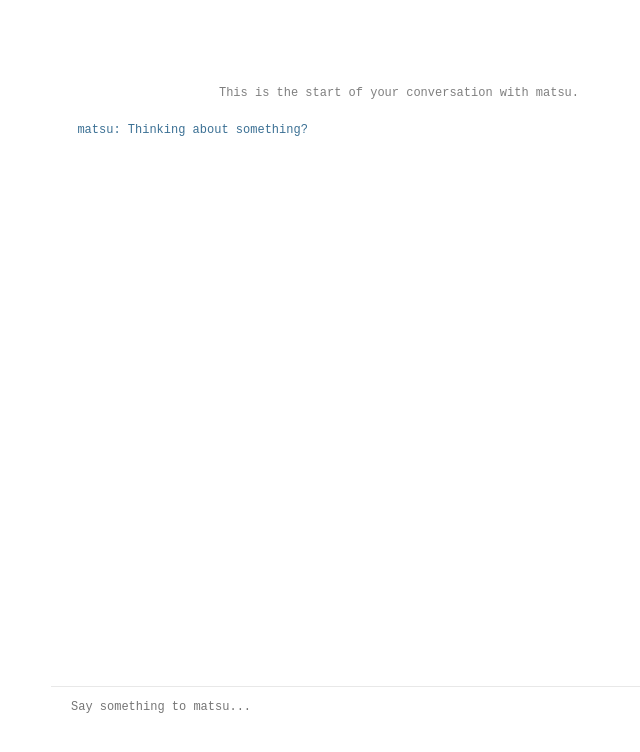
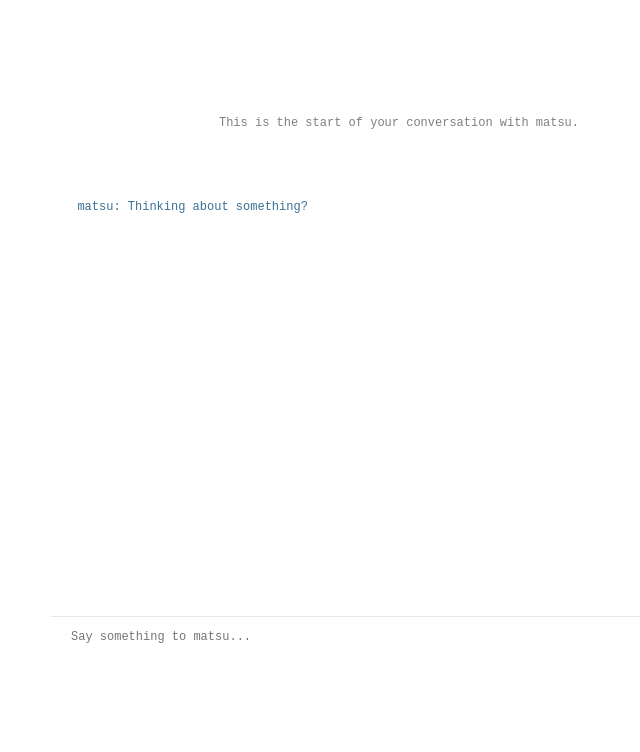
Before and after one commit to yonaymoris/waiting-bot, a React (Create React App) app: page / in a window 1280 px wide. Shown: the top 752 px of the page, without its empty margins (241-881 px from the left). Built offline with nearby package versions, Linux system fonts and the light colour scheme; a web font is replaced by a local one.

Commit message:
Style changes

```diff
--- a/src/static/additional.css
+++ b/src/static/additional.css
@@ -3,9 +3,13 @@ body {
 	font-size: 12px;
 }
 
+.start-message {
+	margin-bottom: 50px;
+}
+
 .content {
-	height: 700px;
-	margin-top: 50px;
+	height: 600px;
+	margin-top: 80px;
 }
 
 .input input {
```
